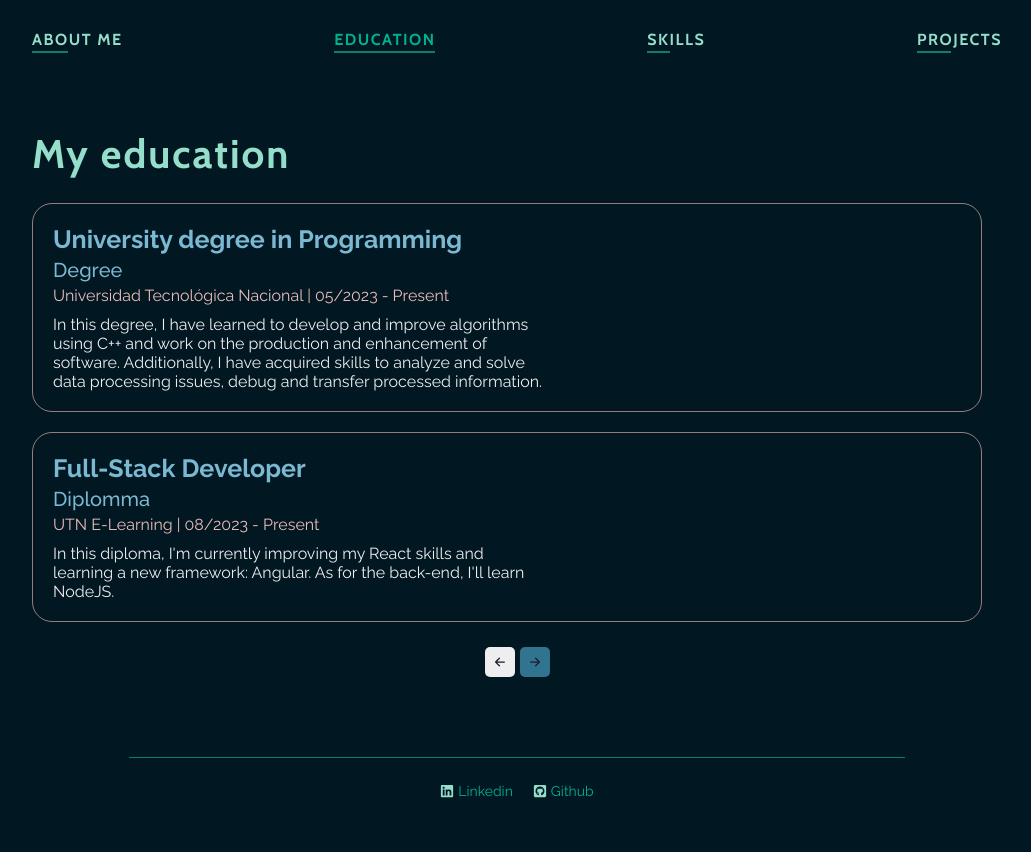
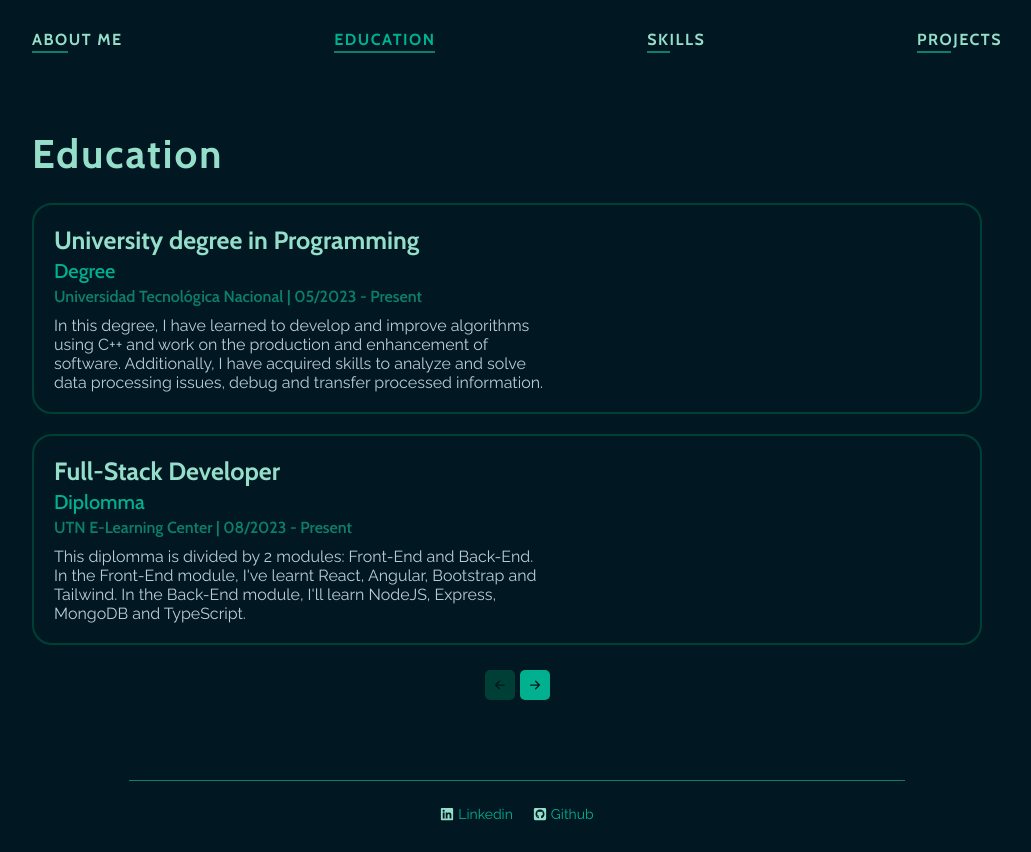
Before and after one commit to LucaCuello/MyPortfolio, a React (Vite) app: page /education in a window 1280 px wide. Shown: the whole page, without its empty margins (123-1154 px from the left). Before the commit the page ends 829 px from the top, so only its background shows below. Built offline with nearby package versions, Linux system fonts and the light colour scheme.

Commit message:
Modified education styles, updated data

```diff
--- a/src/components/educationCard/EducationCard.css
+++ b/src/components/educationCard/EducationCard.css
@@ -5,12 +5,12 @@
   width: 100%;
   padding: 20px;
   border-radius: 20px;
-  border: 1px solid var(--clear-ligth);
+  border: 2px solid var(--mint-200);
   transition: all 200ms ease;
 }
 
 .study-card:hover {
-  border: 1px solid var(--accent-ligth);
+  border: 2px solid var(--mint-150);
   transition: all 200ms ease;
 }
 
@@ -19,29 +19,32 @@
 }
 
 .card-heading {
-  color: var(--accent-ligth);
+  font-family: "Cabin", sans-serif;
+  color: var(--mint-50);
   font-size: var(--sub-heading);
   font-weight: 700;
 }
 
 .card-subheading {
-  color: var(--accent-ligth);
+  font-family: "Cabin", sans-serif;
+  color: var(--mint-100);
   font-size: var(--medium);
   font-weight: 500;
 }
 
+.card-info {
+  font-family: "Cabin", sans-serif;
+  font-weight: 600;
+  color: var(--mint-150);
+}
 .head {
   display: flex;
   flex-direction: column;
   gap: 4px;
 }
 
-.card-info {
-  color: var(--ligth-main);
-}
-
 .card-description {
-  color: var(--clear-white);
+  color: var(--neutral-200);
 }
 
 .certificate-button {
--- a/src/views/about/AboutMe.css
+++ b/src/views/about/AboutMe.css
@@ -9,7 +9,6 @@
   font-family: "Cabin", sans-serif;
   letter-spacing: 2px;
   font-weight: 800;
-  color: var(--neutral-100);
   font-size: var(--main-heading);
   color: var(--mint-50);
 }
--- a/src/views/education/Data.tsx
+++ b/src/views/education/Data.tsx
@@ -11,15 +11,15 @@ export const educationData = [
     title: "Full-Stack Developer",
     courseType: "Diplomma",
     description:
-      "In this diploma, I'm currently improving my React skills and learning a new framework: Angular. As for the back-end, I'll learn NodeJS.",
-    place: "UTN E-Learning",
+      "This diplomma is divided by 2 modules: Front-End and Back-End. In the Front-End module, I've learnt React, Angular, Bootstrap and Tailwind. In the Back-End module, I'll learn NodeJS, Express, MongoDB and TypeScript.",
+    place: "UTN E-Learning Center",
     date: "08/2023 - Present",
   },
   {
     title: "Oracle Next Education",
     courseType: "Crash course",
     description:
-      "Crash course that helped to understand HTML/CSS/JavaScript more and it introduced me to a new programming language, Java, where I've learnt about Object-Oriented programming. I've also learnt Data Analytics with Python and SQL with MySQL Server.",
+      "Crash Course that teaches the basics of HTML, CSS, JavaScript, MYSQL, Java and Python.",
     place: "Oracle",
     date: "08/2022 - 02/2023",
   },
@@ -27,7 +27,7 @@ export const educationData = [
     title: "IT Support",
     courseType: "Specialization",
     description:
-      "This specialization teached me a lot of new cool stuff, from installing hardware components to creating a virtual machine. I've learnt how to use different OS's, creating and executing scripts, troubleshooting and much more.",
+      "This specialization introduced me to a variety of technical topics including networking, hardware, operating systems, system administration, and security.",
     place: "Coursera, Google",
     date: "09/2022 - 01/2023",
   },
--- a/src/views/education/Education.css
+++ b/src/views/education/Education.css
@@ -26,18 +26,18 @@
   border: none;
   border-radius: 5px;
   padding: 5px;
-  background-color: var(--accent);
-  color: var(--dark-main);
+  background-color: var(--mint-100);
+  color: var(--mint-400);
   font-size: var(--medium);
   transition: all 150ms ease-in;
 }
 
 .controllers button:hover {
-  background-color: var(--accent-ligth);
+  background-color: var(--mint-50);
   transition: all 150ms ease-in;
 }
 
 .controllers button:disabled {
   cursor: not-allowed;
-  background-color: var(--clear-white);
+  background-color: var(--mint-200);
 }
--- a/src/views/education/Education.tsx
+++ b/src/views/education/Education.tsx
@@ -22,7 +22,7 @@ export const Education = () => {
         transition={{ duration: 0.3, layout: { duration: 0.2 } }}
         className="education-container"
       >
-        <h1 className="heading">My education</h1>
+        <h1 className="heading">Education</h1>
         <div className="cards-container">
           {slicedArray.map((props) => (
             <EducationCard {...props} key={crypto.randomUUID()} />
```
Also changed, not shown: src/components/educationCard/EducationCard.tsx (+1 -20 lines), src/interfaces/interfaces.tsx (+7 -0 lines).
